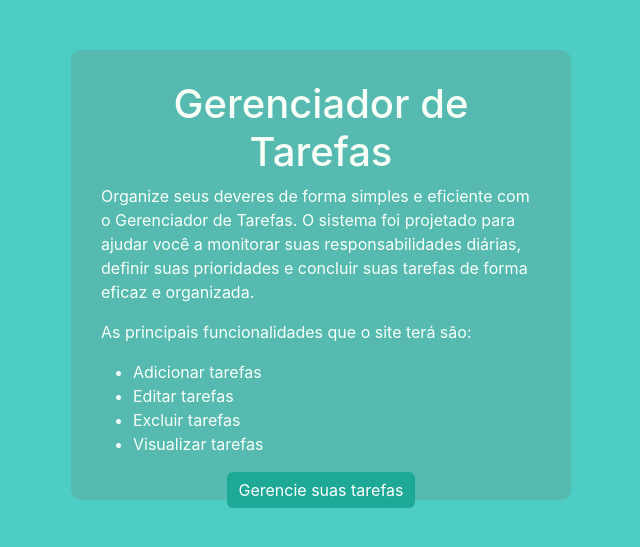
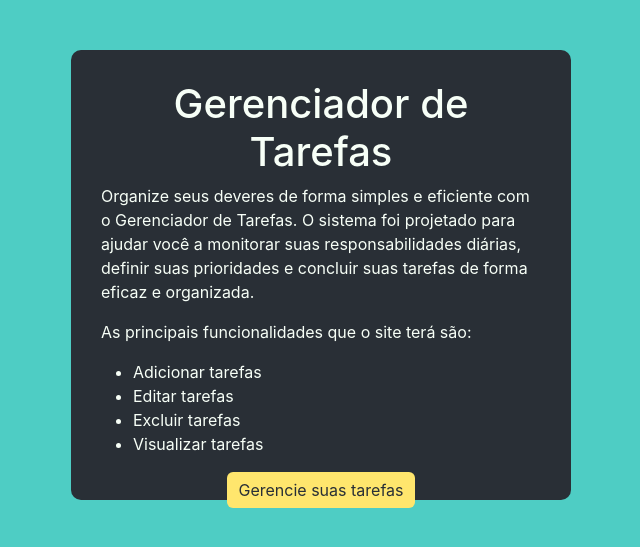
Before and after one commit to Robert-Cortez-Rudi/Gerenciamento_Tarefas, a Flask app: page / in a window 1280 px wide. Shown: the part 56-603 px from the top of the page, without its empty margins (319-959 px from the left). Run offline with Flask 3, Linux system fonts and the light colour scheme.

Commit message:
Atualização 1 no style do template principal

```diff
--- a/gerenciador_tarefas/static/css/index.css
+++ b/gerenciador_tarefas/static/css/index.css
@@ -1,5 +1,5 @@
 #card {
-    background-color: #67928954;
+    background-color: #292F36;
     width: 500px;
     height: 450px;
     padding: 30px;
@@ -14,12 +14,12 @@
 
 
 #iniciar {
-    background-color: #1EA896;
+    background-color: #FFE66D;
+    color: #292F36;
     margin: 0 auto;
     border: none;
 }
 
 #iniciar:hover {
-    background-color: #1D7874;
-
+    background-color: #ffe76daf;
 }
```
